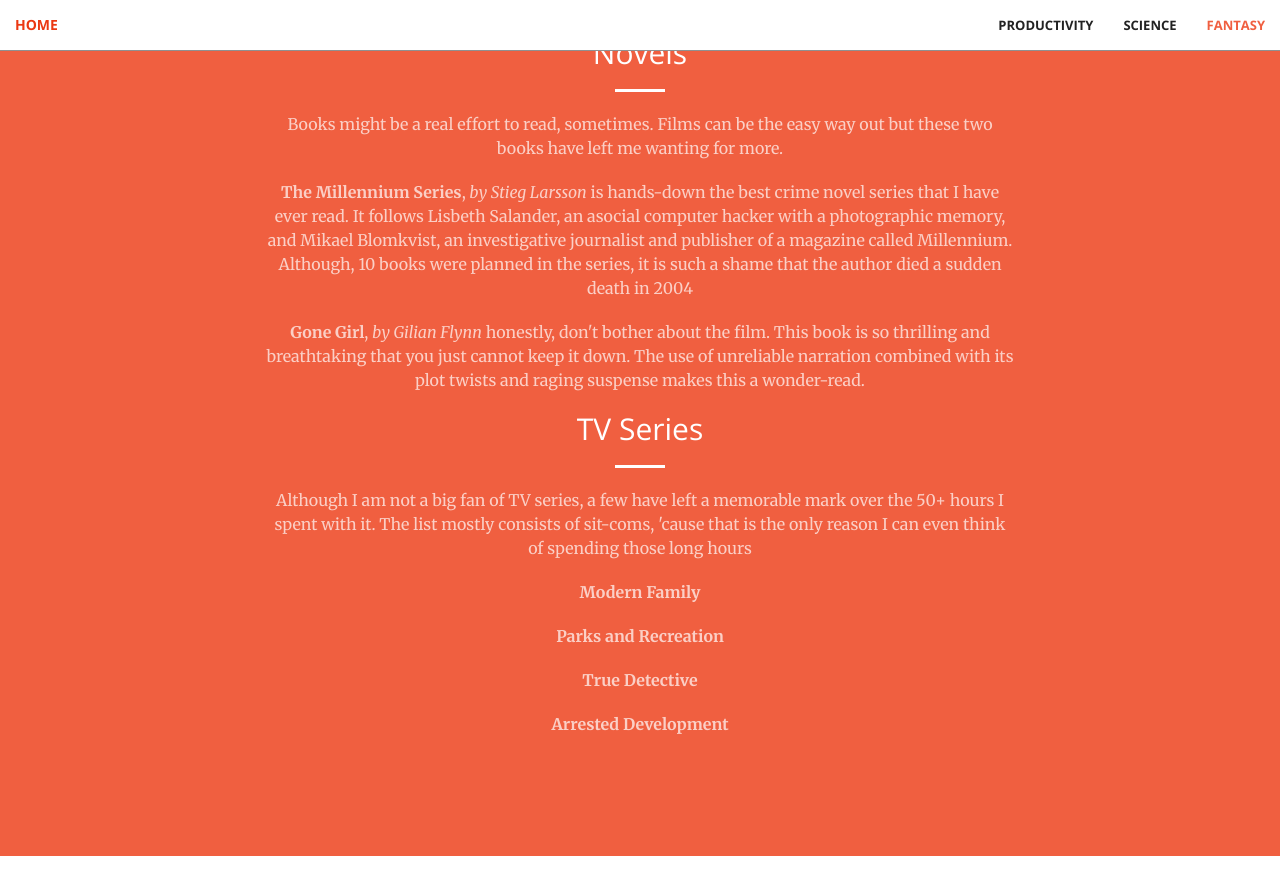
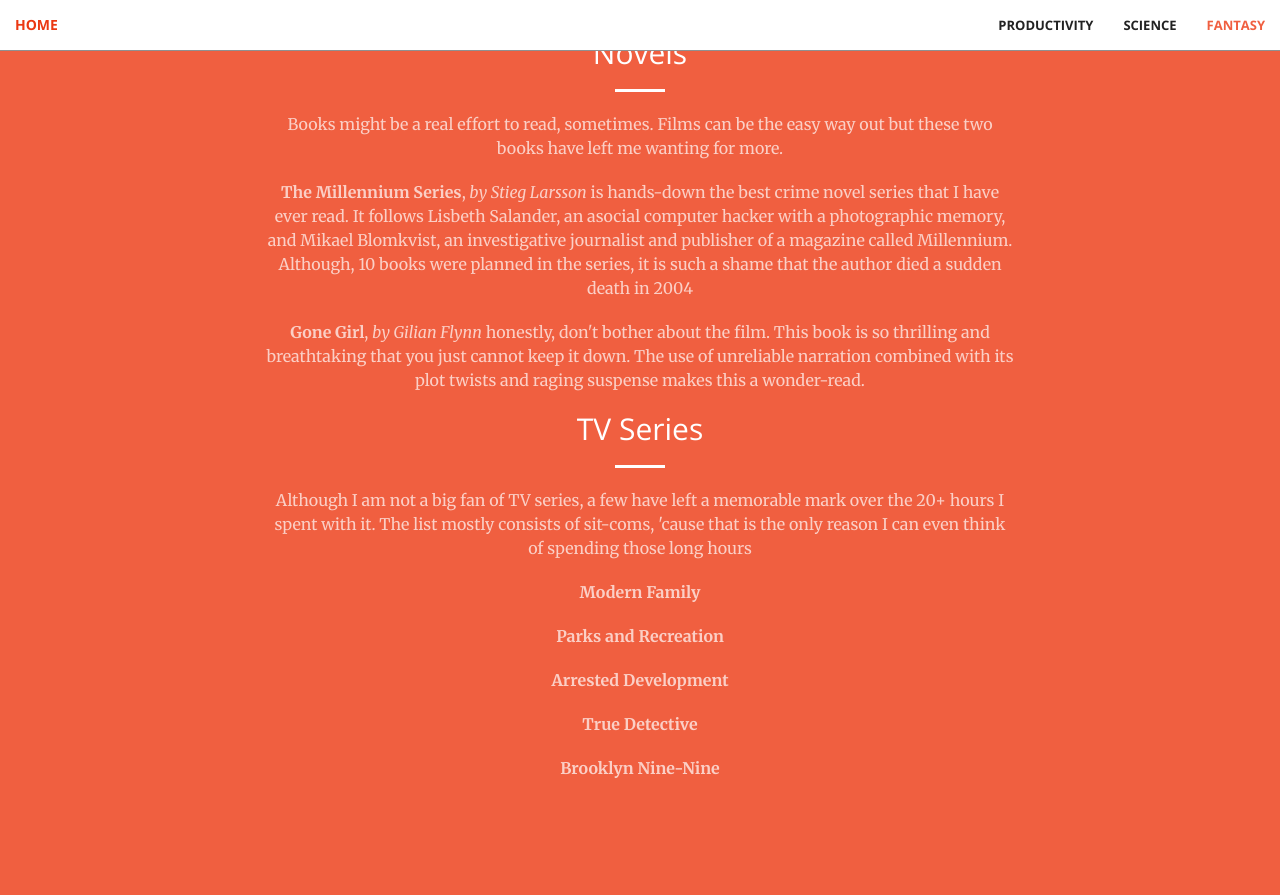
Before and after one commit to aravindbharathi/aravindbharathi.github.io, a Jekyll site: the page rec/index.html, which Jekyll copies as it is, in a window 1280 px wide and 900 px high, scrolled down 2667 px. Shown: the top 895 px of the window. Built offline with Jekyll 4.4.1, drawn with Linux system fonts in a browser that asks for light colours; before the commit the page ends 3523 px from its top, so only the background shows below that.

Commit message:
Update index.html

```diff
--- a/rec/index.html
+++ b/rec/index.html
@@ -260,7 +260,7 @@
                   <h2 class="section-heading">TV Series</h2>
                     <hr class="light">
                     <p class="text-faded">
-                      Although I am not a big fan of TV series, a few have left a memorable mark over the 50+ hours I spent with it. The list mostly consists of sit-coms, 'cause
+                      Although I am not a big fan of TV series, a few have left a memorable mark over the 20+ hours I spent with it. The list mostly consists of sit-coms, 'cause
                       that is the only reason I can even think of spending those long hours
                   </p>
 
@@ -270,11 +270,14 @@
                   <p class="text-faded">
                     <b>Parks and Recreation</b>
                   </p>
-                  <p class="text-faded">
-                    <b>True Detective</b>
                   </p>
                   <p class="text-faded">
                     <b>Arrested Development</b>
+                  </p>
+                  <p class="text-faded">
+                    <b>True Detective</b>
+                  <p class="text-faded">
+                    <b>Brooklyn Nine-Nine</b>
                   </p>
                 </div>
             </div>
```
